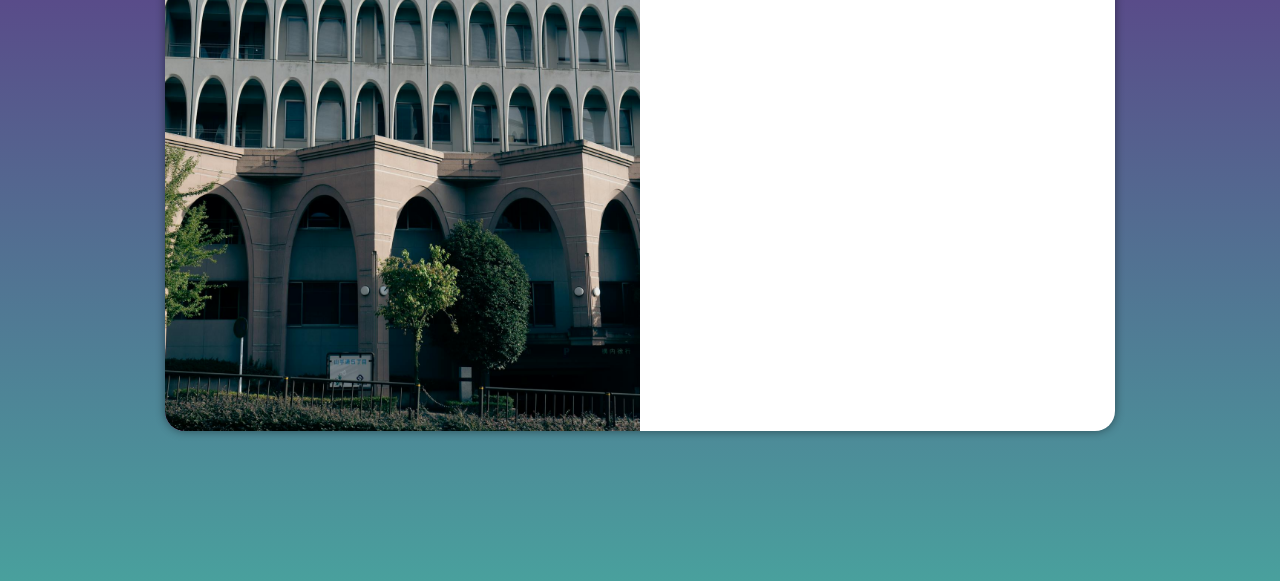
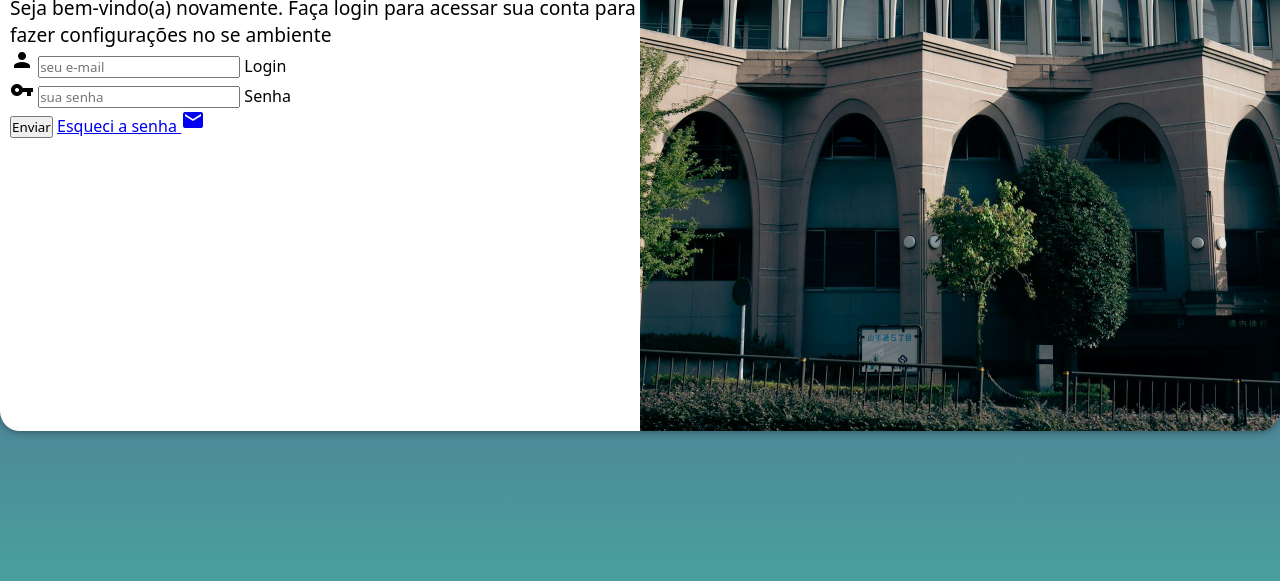
Before and after one commit to Lordello-11/projeto-login, a plain HTML site: page index.html in a window 1280 px wide. Shown: the part 219-800 px from the top of the page. Drawn offline with Linux system fonts and the light colour scheme.

Commit message:
forms pronto

```diff
--- a/estilos/mediaquery.css
+++ b/estilos/mediaquery.css
@@ -34,13 +34,21 @@
     }
 
     section#login > div#imagem{
-        float: left;
+        float: right;
         width: 50%;
         height: 100%;
     }
 
-    section#login > div#formulario{
-        float: right;
+    section#login {
+        float: left;
         width: 100%;
     }
+
+    div#formulario > h1{
+        font-size: 2em;
+    }
+
+    div#formulario > p{
+        font-size: 1.2em;
+   }
 }
--- a/estilos/style.css
+++ b/estilos/style.css
@@ -48,7 +48,7 @@ section#login > div#imagem{
      no-repeat;
     background-size: cover;
     background-position: left bottom;
-     height: 200px;
+    height: 200px;
 }
 
 section#login > div#formulario{
@@ -56,3 +56,11 @@ section#login > div#formulario{
     padding: 10px;
 
 }
+
+div#formulario > h1{
+    text-align: center;
+    margin-bottom: 10px;
+}
+div#formulario > p{
+     font-size: 0.8em;
+}
--- a/index.html
+++ b/index.html
@@ -4,8 +4,10 @@
     <meta charset="UTF-8">
     <meta name="viewport" content="width=device-width, initial-scale=1.0">
     <title>Projeto-Login</title>
+    <link  href="https://fonts.googleapis.com/icon?family=Material+Icons" rel="stylesheet" />
     <link rel="stylesheet" href="estilos/style.css">
     <link rel="stylesheet" href="estilos/mediaquery.css">
+
 </head>
 <body>
     <main>
@@ -17,7 +19,19 @@
                 <h1>Login</h1>
                 <p>Seja bem-vindo(a) novamente. Faça login para acessar sua conta  para fazer configurações no se ambiente</p>
 
-                <form action="login.php" method="post">
+                <form action="login.php" method="post" autocomplete="on">
+                    <div class="campo">
+                        <i class="material-icons">person</i>
+                        <input type="email" name="login" id="ilogin" placeholder="seu e-mail" autocomplete="email" required maxlength="30">
+                        <label for="ilogin">Login</label>
+                    </div>
+                    <div class="campo">
+                        <i class="material-icons">vpn_key</i>
+                        <input type="password" name="senha" id="isenha" placeholder="sua senha" autocomplete="current-password" required minlength="8" maxlength="20">
+                        <label for="isenha">Senha</label>
+                    </div>
+                    <input type="submit" value="Enviar">
+                    <a href="esqueci.html">Esqueci a senha <i class="material-icons">mail</i></a>
 
                 </form>
             </div>
```
